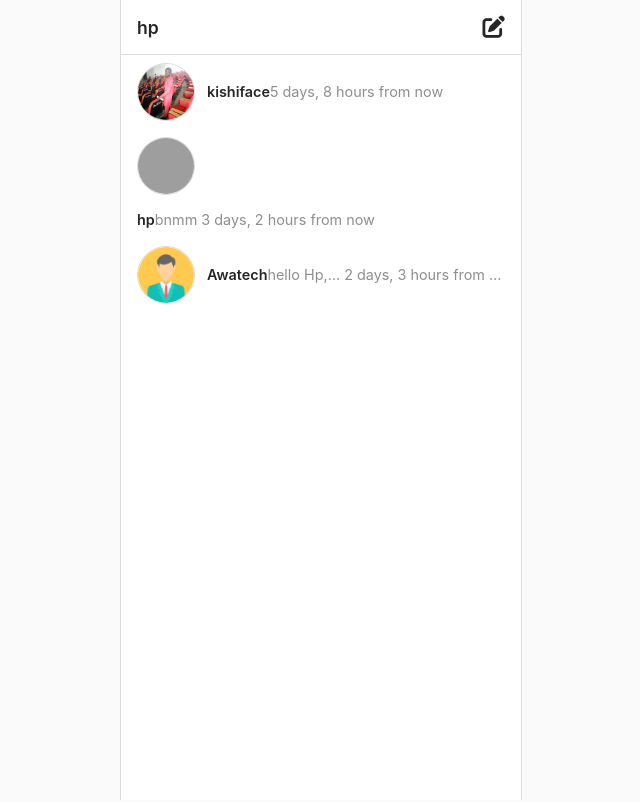
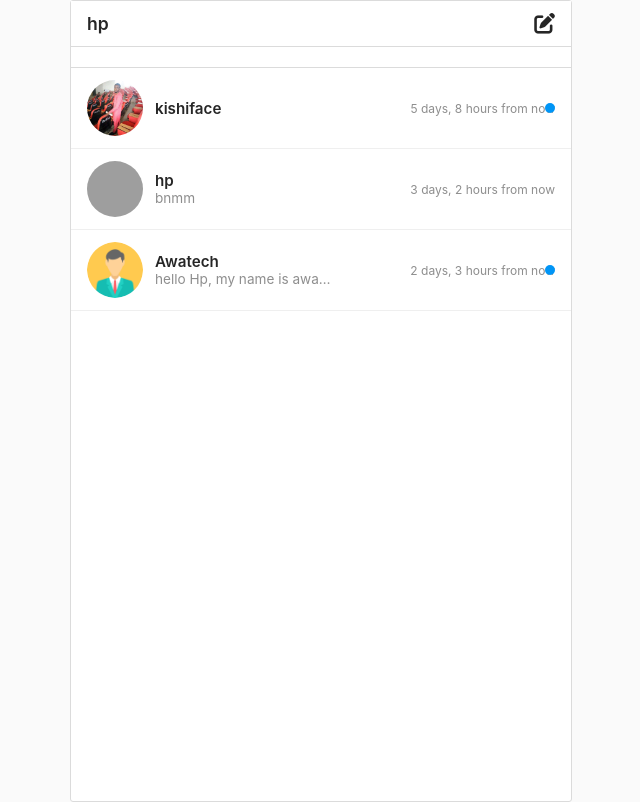
Before and after one commit to Awatech12/kishiface, a Django app: page /inbox in a window 1280 px wide. Shown: the whole page, without its empty margins (319-959 px from the left). Run offline with Django 5.2, Linux system fonts and the light colour scheme; a user stored in the database is signed in; data comes from the database, SQL or seed files in the repository; grey boxes are pictures that could not be loaded.

Commit message:
Update inbox.html
Change made

```diff
--- a/social/templates/inbox.html
+++ b/social/templates/inbox.html
@@ -7,116 +7,190 @@
     <title>{{user.username}} Inbox | Direct</title>
     <link rel="stylesheet" href="https://cdnjs.cloudflare.com/ajax/libs/font-awesome/6.5.2/css/all.min.css">
     <style>
-        /* Base Styling for Instagram Feel */
         body {
             font-family: -apple-system, BlinkMacSystemFont, "Segoe UI", Roboto, Helvetica, Arial, sans-serif;
-            background-color: #fafafa; /* Instagram background color */
+            background-color: #fafafa;
             margin: 0;
             padding: 0;
             display: flex;
-            flex-direction: column;
-            align-items: center; /* Center the inbox list on desktop */
+            justify-content: center;
         }
 
-        /* 1. Main Inbox Container - Mobile Centric */
         .inbox-container {
             width: 100%;
-            max-width: 400px; /* Typical mobile width constraint */
+            max-width: 500px;
             background-color: #fff;
-            border-left: 1px solid #dbdbdb;
-            border-right: 1px solid #dbdbdb;
-            min-height: 100vh; /* Full height on mobile view */
+            border: 1px solid #dbdbdb;
+            border-radius: 3px;
+            min-height: 100vh;
+            display: flex;
+            flex-direction: column;
         }
 
-        /* 2. Header Style */
+        /* Header */
         .inbox-header {
             display: flex;
             justify-content: space-between;
             align-items: center;
-            padding: 1rem 1rem;
+            padding: 12px 16px;
             border-bottom: 1px solid #dbdbdb;
             position: sticky;
             top: 0;
-            background-color: white;
+            background-color: #fff;
             z-index: 10;
         }
 
         .inbox-header h2 {
             font-size: 1.1rem;
-            font-weight: 600; /* Semi-bold */
+            font-weight: 600;
             margin: 0;
             color: #262626;
         }
 
         .inbox-header i {
-            font-size: 1.4rem;
+            font-size: 1.3rem;
             color: #262626;
+            cursor: pointer;
         }
 
-        /* 3. Message List Item */
+        /* Stories Bar */
+        .stories-bar {
+            display: flex;
+            overflow-x: auto;
+            padding: 10px 0;
+            border-bottom: 1px solid #dbdbdb;
+            background-color: #fff;
+        }
+
+        .story {
+            flex: 0 0 auto;
+            margin: 0 8px;
+            display: flex;
+            flex-direction: column;
+            align-items: center;
+            text-align: center;
+        }
+
+        .story img {
+            width: 60px;
+            height: 60px;
+            border-radius: 50%;
+            padding: 2px;
+            border: 2px solid #c13584; /* Instagram story gradient color */
+            object-fit: cover;
+        }
+
+        .story span {
+            margin-top: 4px;
+            font-size: 0.75rem;
+            color: #262626;
+            max-width: 60px;
+            overflow: hidden;
+            text-overflow: ellipsis;
+            white-space: nowrap;
+        }
+
+        /* Message List */
         .message-item {
             display: flex;
             align-items: center;
-            padding: 0.5rem 1rem;
-            text-decoration: none; /* Make the whole div clickable/link */
+            padding: 12px 16px;
+            border-bottom: 1px solid #efefef;
+            text-decoration: none;
             color: inherit;
-            transition: background-color 0.15s;
+            position: relative;
         }
 
         .message-item:hover {
-            background-color: #f7f7f7;
+            background-color: #fafafa;
         }
 
-        /* 4. Profile Picture */
         .profile-pic {
-            width: 56px; /* Larger profile pic in inbox list */
+            width: 56px;
             height: 56px;
             border-radius: 50%;
             object-fit: cover;
             margin-right: 12px;
-            border: 1px solid #dbdbdb; /* Subtle border */
         }
 
-        /* 5. Text Content Wrapper */
         .message-content {
-            flex-grow: 1; /* Take up remaining space */
+            flex-grow: 1;
             display: flex;
             flex-direction: column;
             justify-content: center;
-            min-width: 0; /* Important for flex to handle text overflow */
+            min-width: 0;
         }
 
-        /* 6. Username/Link */
         .username-link {
-            font-weight: 600; /* Semi-bold */
-            font-size: 0.9rem;
+            font-weight: 600;
+            font-size: 0.95rem;
             color: #262626;
             text-decoration: none;
-            line-height: 1.3;
         }
 
         .username-link:hover {
             text-decoration: underline;
         }
 
-        /* 7. Last Message Preview/Time */
         .message-preview {
-            font-size: 0.9rem;
-            color: #8e8e8e; /* Gray color for subtle text */
-            line-height: 1.3;
+            font-size: 0.85rem;
+            color: #8e8e8e;
+            line-height: 1.2;
             overflow: hidden;
             white-space: nowrap;
-            text-overflow: ellipsis; /* ... for long messages */
+            text-overflow: ellipsis;
             max-width: 100%;
         }
 
-        /* Styling for the empty message text */
+        .message-time {
+            font-size: 0.75rem;
+            color: #8e8e8e;
+            margin-left: 8px;
+            white-space: nowrap;
+        }
+
+        /* Unread indicator */
+        .unread-dot {
+            width: 10px;
+            height: 10px;
+            background-color: #0095f6;
+            border-radius: 50%;
+            position: absolute;
+            right: 16px;
+            top: 50%;
+            transform: translateY(-50%);
+        }
+
         .empty-message {
             text-align: center;
             color: #8e8e8e;
-            padding: 20px;
+            padding: 50px 20px;
             font-size: 1rem;
-            font-weight: 400;
+        }
+
+        @media (max-width: 600px) {
+            .inbox-container {
+                border: none;
+                border-radius: 0;
+            }
+
+            .stories-bar {
+                padding: 8px 0;
+            }
+
+            .story img {
+                width: 50px;
+                height: 50px;
+            }
+
+            .story span {
+                max-width: 50px;
+            }
+
+            .profile-pic {
+                width: 50px;
+                height: 50px;
+            }
         }
     </style>
 </head>
@@ -124,28 +198,41 @@
     <div class="inbox-container">
         <header class="inbox-header">
             <h2>{{user.username}}</h2>
-            <i class="fas fa-edit"></i> </header>
+            <i class="fas fa-edit"></i>
+        </header>
+
+        <!-- Stories Bar -->
+        <div class="stories-bar">
+            {% for contact in contacts %}
+            <div class="story">
+                <img src="{{ contact.profile.picture.url }}" alt="{{ contact.username }} story">
+                <span>{{ contact.username }}</span>
+            </div>
+            {% endfor %}
+        </div>
 
         {% for message in messages %}
             {% if message.sender.username == user.username %}
                 <a href="{% url 'message' message.receiver.username %}" class="message-item">
-            <img src="{{ message.receiver.profile.picture.url }}" alt="{{ message.receiver.username }}'s profile picture"
-                class="profile-pic">
+                    <img src="{{ message.receiver.profile.picture.url }}" alt="{{ message.receiver.username }}'s profile picture" class="profile-pic">
                     <div class="message-content">
                         <span class="username-link">{{message.receiver.username}}</span>
+                        <span class="message-preview">{{message.conversation|truncatechars:25}}</span>
+                    </div>
+                    <span class="message-time">{{message.created_at|naturaltime}}</span>
+                    {% if not message.is_read %}<span class="unread-dot"></span>{% endif %}
+                </a>
             {% else %}
                 <a href="{% url 'message' message.sender.username %}" class="message-item">
-                <img src="{{ message.sender.profile.picture.url }}" alt="{{ message.sender.username }}'s profile picture"
-                class="profile-pic">
+                    <img src="{{ message.sender.profile.picture.url }}" alt="{{ message.sender.username }}'s profile picture" class="profile-pic">
+                    <div class="message-content">
                         <span class="username-link">{{message.sender.username}}</span>
+                        <span class="message-preview">{{message.conversation|truncatechars:25}}</span>
+                    </div>
+                    <span class="message-time">{{message.created_at|naturaltime}}</span>
+                    {% if not message.is_read %}<span class="unread-dot"></span>{% endif %}
+                </a>
             {% endif %}
-            <div class="message-content">
-
-                <span class="message-preview">
-                    {{message.conversation | truncatechars:10}} {{message.created_at|naturaltime}}
-                </span>
-            </div>
-        </a>
         {% empty %}
             <h2 class="empty-message">No messages yet.</h2>
         {% endfor %}
```
Lines whose indentation alone changed are shown as unchanged.
